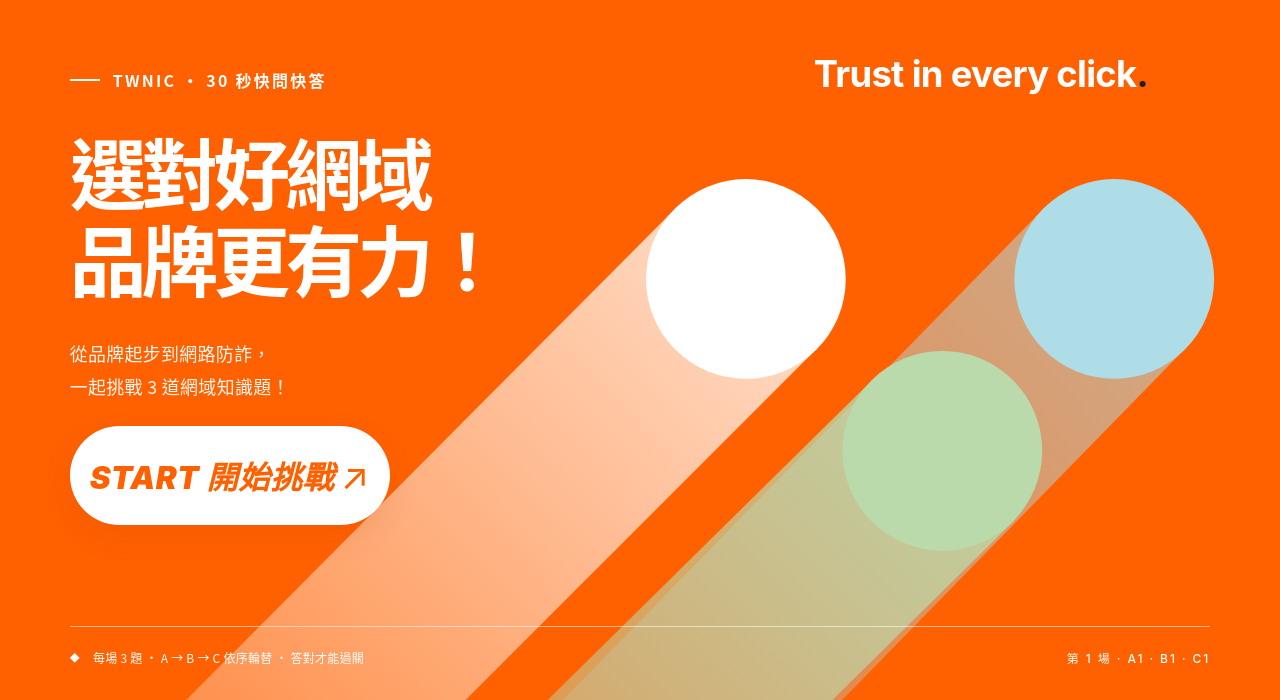
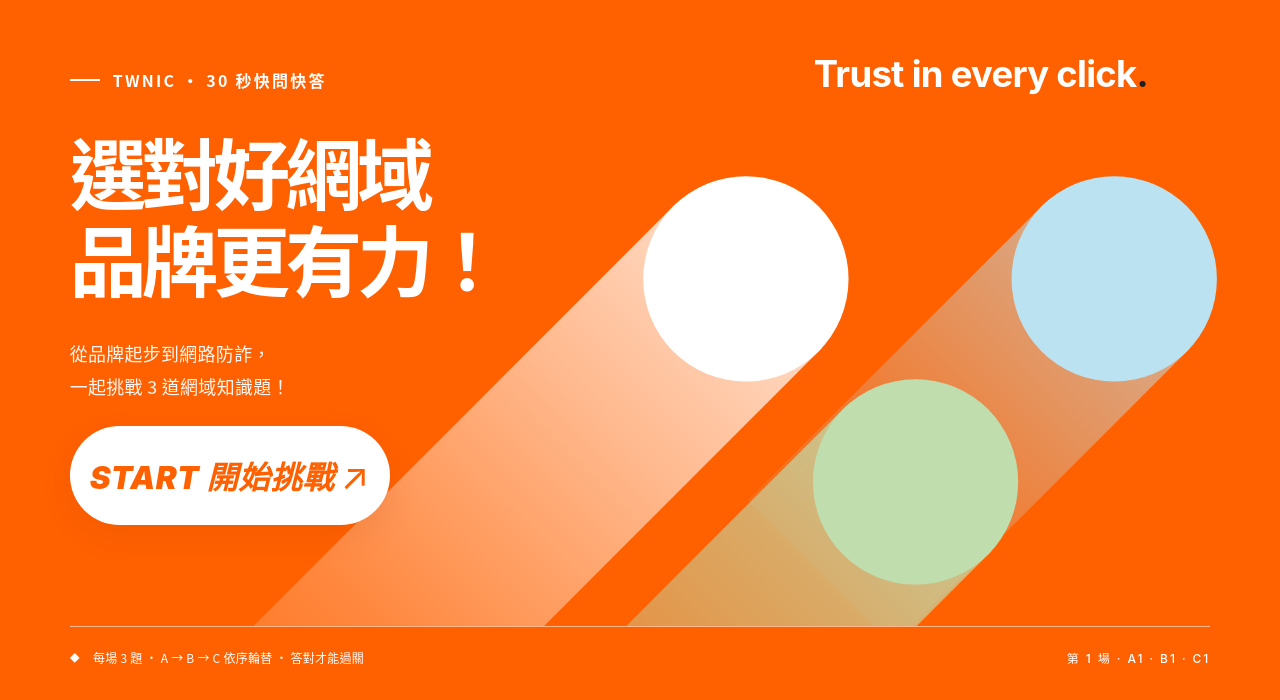
Before and after one commit to nathan-0308/twnic-quiz, a plain HTML site: page index.html in a window 1280 px wide. Shown: the part 100-800 px from the top of the page. Drawn offline with Linux system fonts and the light colour scheme.

Commit message:
Align TWNIC START rays precisely to Illustrator SVG and clip gradients at footer divider

```diff
--- a/index.html
+++ b/index.html
@@ -482,6 +482,18 @@ button:focus-visible { outline: 4px solid var(--blue); outline-offset: 4px; }
 }
 @media(prefers-reduced-motion:reduce){.confetti,.confetti-flash{display:none}}
 
+
+/* TWNIC SVG-reference fidelity / 2026-11-12:
+   45° bars tangent to circles; keep rays above the footer rule at every viewport. */
+.app.is-start .welcome-layout {
+  -webkit-clip-path: inset(-100vmax -100vmax 0 -100vmax);
+  clip-path: inset(-100vmax -100vmax 0 -100vmax);
+}
+.app.is-start .welcome-art .brand-rays {
+  overflow: visible;
+}
+/* Ensure the footer stays above clipped artwork without changing play states. */
+.app.is-start .welcome-bottom {position:relative; z-index:5;}
 </style></head>
 <body>
 <div id="app" class="app is-start">
@@ -516,18 +528,18 @@ button:focus-visible { outline: 4px solid var(--blue); outline-offset: 4px; }
       <div class="welcome-art" aria-hidden="true">
   <div class="art-caption">Trust in every click<span>.</span></div>
   <!-- Brand-ray alignment fine-tune: right beam + green circle aligned to diagonal bar. -->
-  <svg class="brand-rays" viewBox="0 0 1000 900" preserveAspectRatio="xMidYMid meet" role="presentation" focusable="false">
+  <svg class="brand-rays" viewBox="0 0 1000 900" preserveAspectRatio="xMidYMid meet" role="presentation" focusable="false" aria-label="TWNIC 三色品牌圖形">
     <defs>
-      <linearGradient id="ray-white" x1="0%" y1="100%" x2="95%" y2="8%"><stop offset="0%" stop-color="#FFFFFF" stop-opacity=".02"/><stop offset="100%" stop-color="#FFFFFF" stop-opacity=".77"/></linearGradient>
-      <linearGradient id="ray-blue" x1="0%" y1="100%" x2="95%" y2="8%"><stop offset="0%" stop-color="#AEDCE7" stop-opacity=".02"/><stop offset="100%" stop-color="#AEDCE7" stop-opacity=".58"/></linearGradient>
-      <linearGradient id="ray-green" x1="0%" y1="100%" x2="95%" y2="8%"><stop offset="0%" stop-color="#BBDAAC" stop-opacity=".02"/><stop offset="100%" stop-color="#BBDAAC" stop-opacity=".8"/></linearGradient>
+      <linearGradient id="ray-white-reference" x1="0%" y1="100%" x2="100%" y2="0%"><stop offset="0%" stop-color="#FFFFFF" stop-opacity="0"/><stop offset="36%" stop-color="#FFFFFF" stop-opacity=".25"/><stop offset="100%" stop-color="#FFFFFF" stop-opacity=".87"/></linearGradient>
+      <linearGradient id="ray-blue-reference" x1="0%" y1="100%" x2="100%" y2="0%"><stop offset="0%" stop-color="#BBE2F1" stop-opacity="0"/><stop offset="38%" stop-color="#BBE2F1" stop-opacity=".19"/><stop offset="100%" stop-color="#BBE2F1" stop-opacity=".7"/></linearGradient>
+      <linearGradient id="ray-green-reference" x1="0%" y1="100%" x2="100%" y2="0%"><stop offset="0%" stop-color="#BFDDAD" stop-opacity="0"/><stop offset="38%" stop-color="#BFDDAD" stop-opacity=".27"/><stop offset="100%" stop-color="#BFDDAD" stop-opacity=".85"/></linearGradient>
     </defs>
-    <polygon class="ray ray-white" points="-625,1080 -455,1250 444,351 272,179" fill="url(#ray-white)"/>
-    <polygon class="ray ray-blue" points="-155,1075 18,1248 894,351 722,179" fill="url(#ray-blue)"/>
-    <polygon class="ray ray-green" points="-390,1278 -217,1451 685,561 512,389" fill="url(#ray-green)"/>
-    <circle class="brand-circle circle-white" cx="358" cy="265" r="122" fill="#FFFFFF"/>
-    <circle class="brand-circle circle-blue" cx="808" cy="265" r="122" fill="#AEDCE7"/>
-    <circle class="brand-circle circle-green" cx="598" cy="475" r="122" fill="#BBDAAC"/>
+    <polygon class="ray ray-blue" points="360.03,535.60 723.57,172.07 900.93,349.43 537.39,712.97" fill="url(#ray-blue-reference)"/>
+    <circle class="brand-circle circle-blue" cx="808.00" cy="265.00" r="125.42" fill="#BBE2F1"/>
+    <polygon class="ray ray-green" points="-112.18,1013.12 480.84,420.10 658.21,597.46 65.18,1190.49" fill="url(#ray-green-reference)"/>
+    <circle class="brand-circle circle-green" cx="565.28" cy="513.03" r="125.42" fill="#BFDDAD"/>
+    <polygon class="ray ray-white" points="-367.15,812.78 273.57,172.07 450.93,349.43 -189.78,990.14" fill="url(#ray-white-reference)"/>
+    <circle class="brand-circle circle-white" cx="358.00" cy="265.00" r="125.42" fill="#FFFFFF"/>
   </svg>
 </div>
     </div>
```
